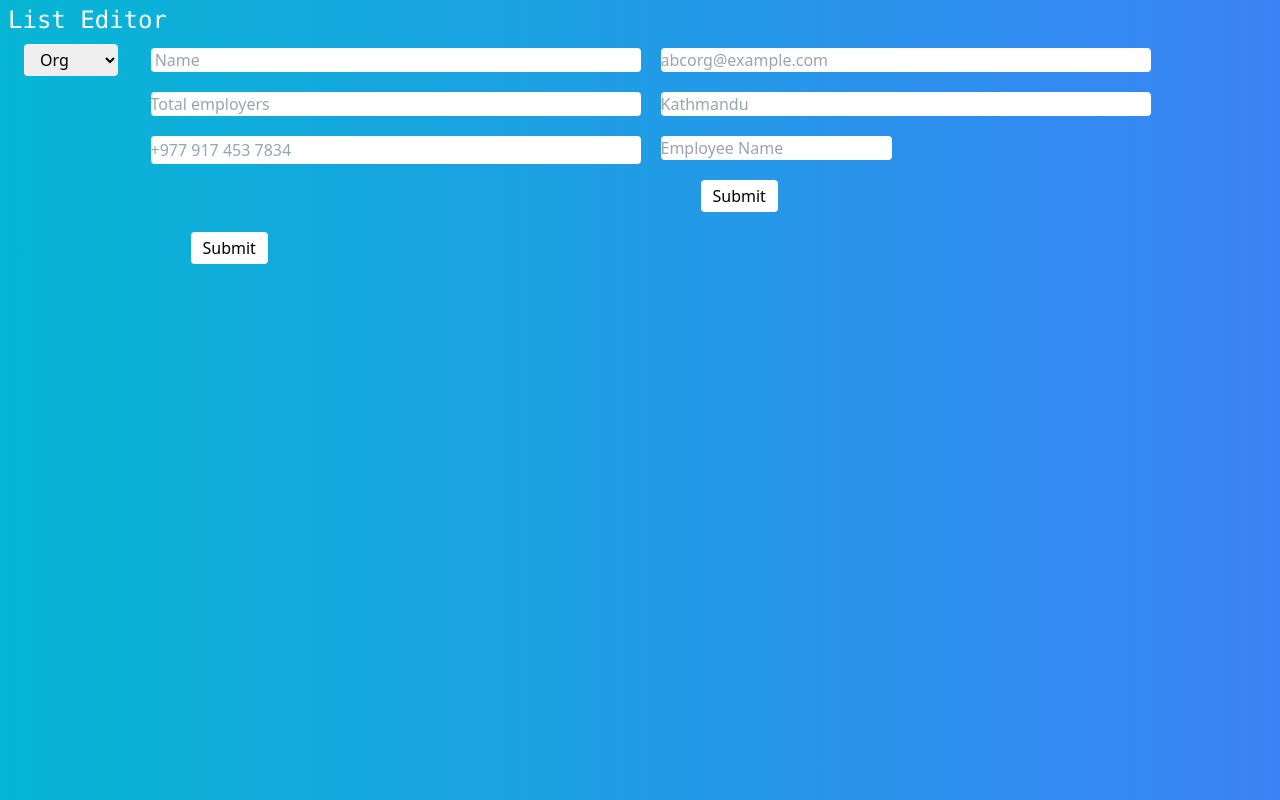
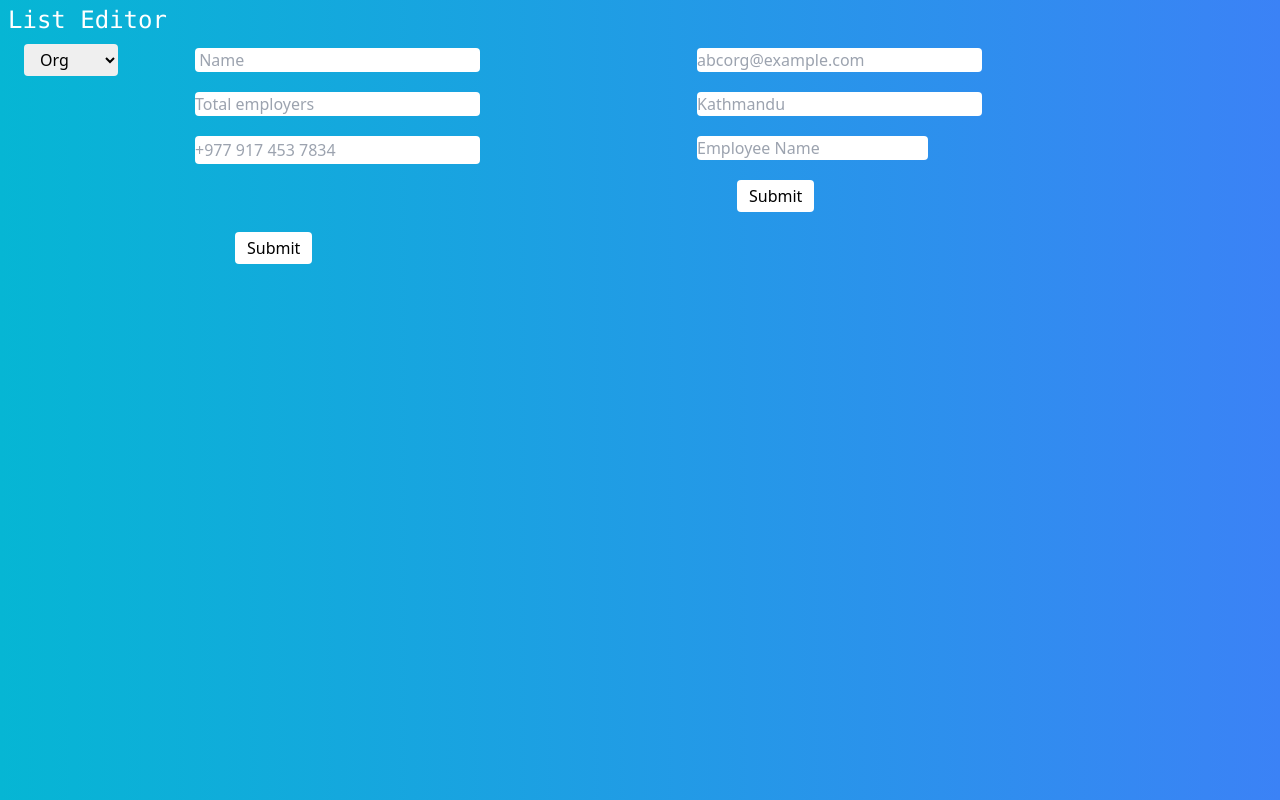
Before and after one commit to ashutoshbhandari5/List-Editor, a Next.js app: page / in a window 1280 px wide. Built offline with nearby package versions, Linux system fonts and the light colour scheme.

Commit message:
Commented Item

```diff
--- a/components/Common/Elements.js
+++ b/components/Common/Elements.js
@@ -16,7 +16,8 @@ const Elements = ({ field, value, handleChange }) => {
             formJson={field}
             listContainer={value}
             setListContainer={(callback) => {
-              handleChange(callback(value), id);
+              console.log(callback(value));
+              //handleChange(callback(value), id);
             }}
           />
         );
--- a/components/Common/Input.js
+++ b/components/Common/Input.js
@@ -5,7 +5,7 @@ const Input = ({ type, value, handleChange, className, placeholder, id }) => {
     <input
       type={type}
       value={value}
-      className={`${className} max-h-7`}
+      className={`${className} max-h-7 max-w-[285px]`}
       placeholder={placeholder}
       onChange={(e) => handleChange(e.target.value, id)}
     />
--- a/components/Editor/Editor.js
+++ b/components/Editor/Editor.js
@@ -79,7 +79,7 @@ const Editor = ({
           handleClick={SubmitNewItem}
         />
       </div>
-      <div className="grid grid-cols-3 gap-1 ">
+      {/* <div className="grid grid-cols-3 gap-1 ">
         {listContainer &&
           listContainer.length > 0 &&
           listContainer.map((el, i) => {
@@ -92,7 +92,7 @@ const Editor = ({
               />
             );
           })}
-      </div>
+      </div> */}
     </div>
   );
 };
--- a/utils/classnames.js
+++ b/utils/classnames.js
@@ -3,6 +3,6 @@ export const classnames = {
   delete: "mx-1 bg-delete-red rounded py-1 px-3",
   done: "mx-1 py-1 px-3 rounded bg-add-green",
   formInput:
-    "block p-4 rounded max-h-10 h-10 min-w-[285px] focus:outline-none text-black",
+    "block p-4 rounded max-h-10 h-10 max-w-[285px] focus:outline-none text-black",
   submit: "mx-1 py-1 px-3 rounded bg-white text-black hover:opacity-50",
 };
```
